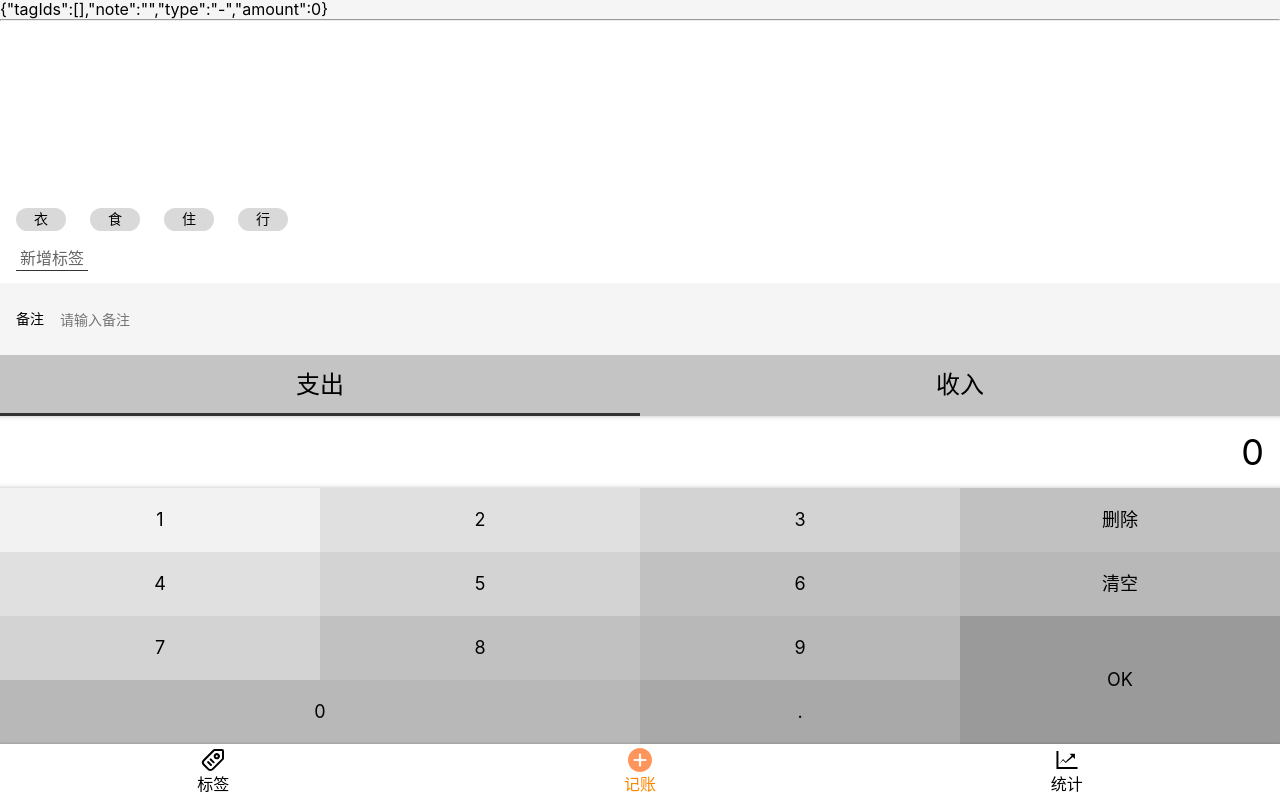
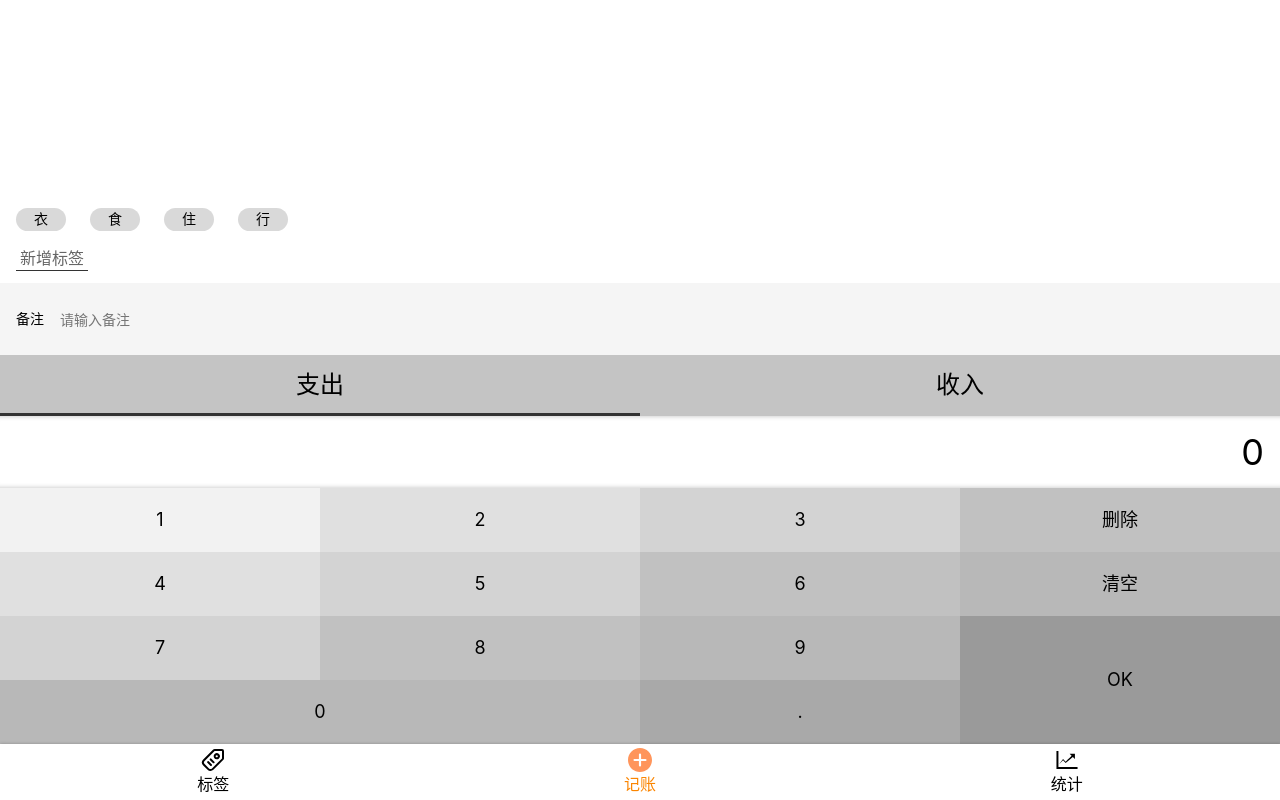
Before and after one commit to murrrrphy/murney-react, a React app: page /#/money in a window 1280 px wide. Built offline with nearby package versions, Linux system fonts and the light colour scheme.

Commit message:
解决点击OK后amount没有重置的bug

```diff
--- a/src/hooks/useUpdate.tsx
+++ b/src/hooks/useUpdate.tsx
@@ -9,5 +9,6 @@ export const useUpdate = (fn: () => void, deps: any[]) => {
     if (count.current > 1) {
       fn();
     }
+    // eslint-disable-next-line
   }, deps);
 };
--- a/src/views/Money.tsx
+++ b/src/views/Money.tsx
@@ -35,8 +35,6 @@ function Money() {
   };
   return (
     <WrapperLayout>
-      {JSON.stringify(selected)}
-      <hr/>
       <TagSection value={selected.tagIds}
                   onChanged={(tagIds) => onChanged({tagIds})}/>
       <NoteSection value={selected.note}
--- a/src/views/money/NumberPadSection.tsx
+++ b/src/views/money/NumberPadSection.tsx
@@ -8,15 +8,16 @@ type Props = {
   onOK: () => void
 }
 const NumberPadSection: React.FC<Props> = (props) => {
-  const [output, _setOutput] = useState(props.value.toString());
+  const amount = props.value.toString();
+  const [output, _setOutput] = useState(amount);
   const setOutput = (output: string) => {
-    let newOutput: string
+    let newOutput: string;
     if (output.length > 18) {
       newOutput = output.slice(0, 18);
     } else if (output.length === 0) {
       newOutput = '0';
-    }else {
-      newOutput = output
+    } else {
+      newOutput = output;
     }
     _setOutput(newOutput);
     props.onChanged(parseFloat(newOutput));
@@ -25,7 +26,9 @@ const NumberPadSection: React.FC<Props> = (props) => {
     const text = (e.target as HTMLButtonElement).textContent;
     if (text === null) {return; }
     if (text === 'OK') {
-      if (props.onOK) {props.onOK();}
+      if (props.onOK) {
+        props.onOK();
+      }
       return;
     }
     if ('0123456789.'.split('').concat(['删除', '清空']).indexOf(text) >= 0) {
@@ -35,7 +38,7 @@ const NumberPadSection: React.FC<Props> = (props) => {
   return (
     <Wrapper>
       <div className="output">
-        {output}
+        {amount}
       </div>
       <div className="pad clearfix" onClick={onClickButtonWrapper}>
         <button>1</button>
```
Also changed, not shown: 1 other file (tests, documents, lock files or other folders).
